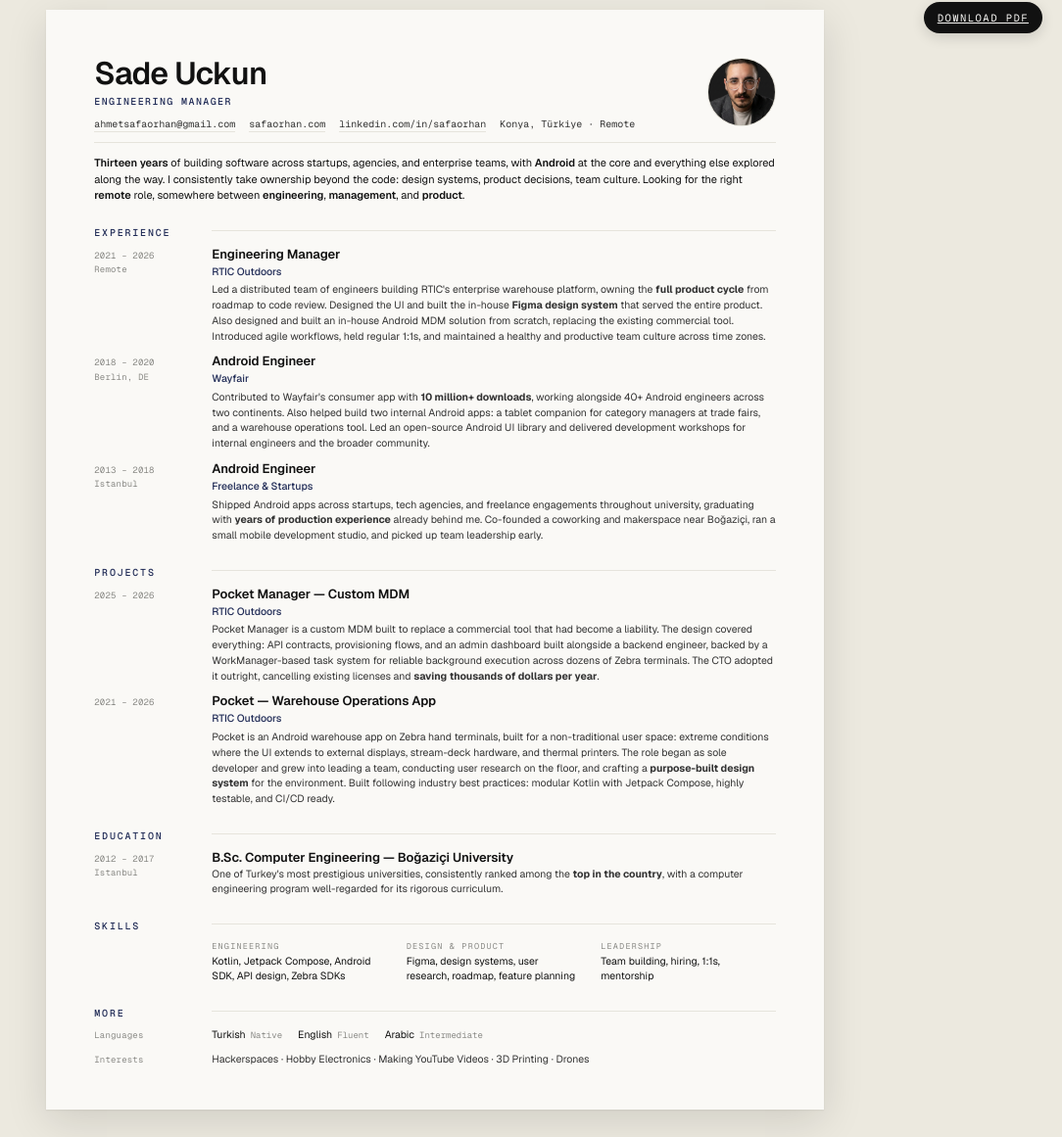
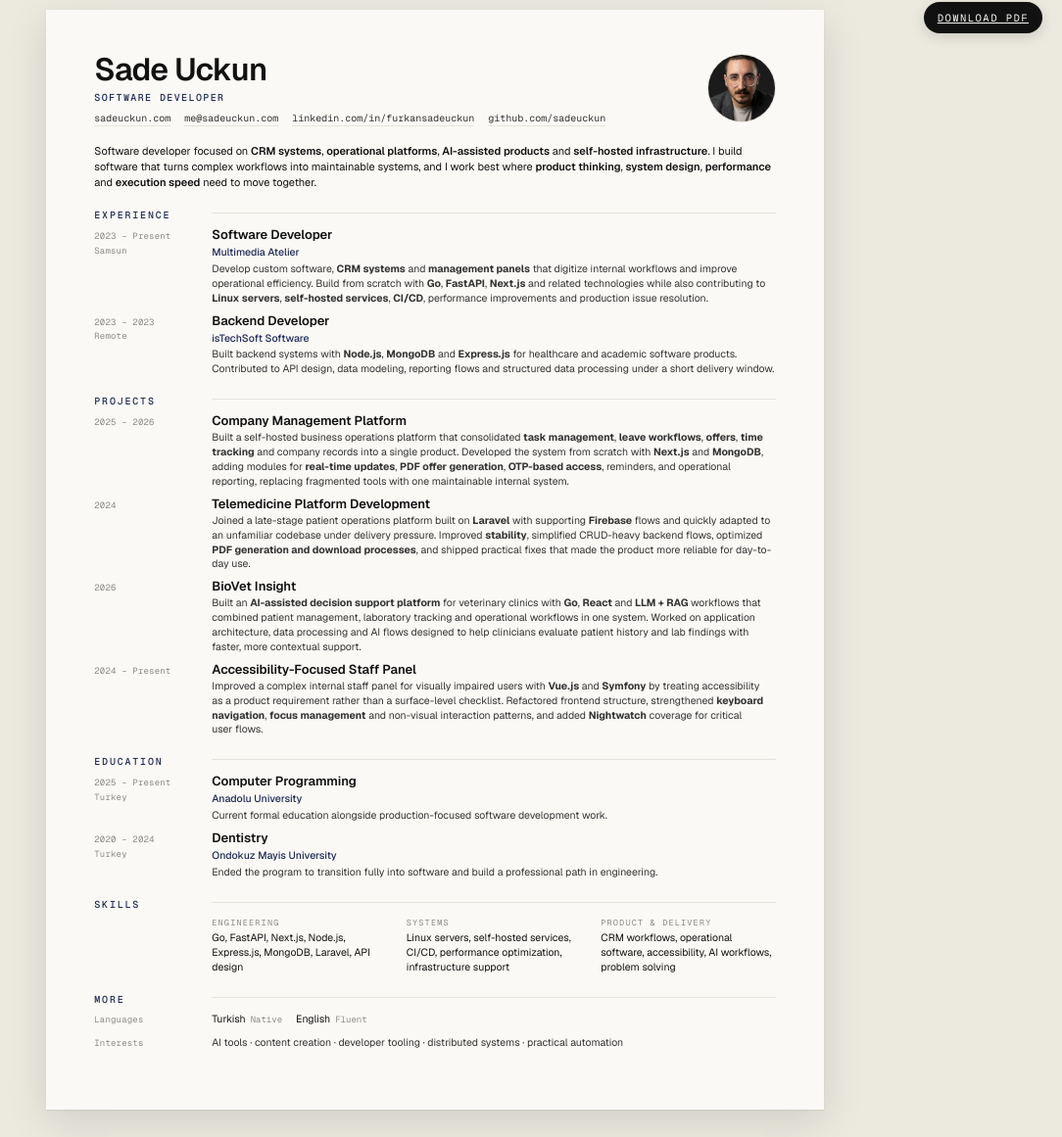
Before and after one commit to sadeuckun/sadeuckun-com, a plain HTML site: page cv/index.html in a window 1280 px wide. Shown: the part 18-1179 px from the top of the page at 98% size, without its empty margins (196-1280 px from the left). Drawn offline with nearby package versions, Linux system fonts and the light colour scheme.

Commit message:
cv page edited

```diff
--- a/cv/index.html
+++ b/cv/index.html
@@ -18,8 +18,8 @@
     --rule: #e6e4dc;
     --accent: #1f2a55;
     --accent-soft: #1f2a5510;
-    --density-row: 10px;
-    --density-section: 19px;
+    --density-row: 8px;
+    --density-section: 15px;
   }
 
   html, body {
@@ -50,7 +50,7 @@
     margin: 28px auto;
     background: var(--paper);
     color: var(--ink);
-    padding: 13mm 13mm 12mm 13mm;
+    padding: 12mm 13mm 11mm 13mm;
     box-sizing: border-box;
     box-shadow:
       0 1px 2px rgba(0,0,0,0.06),
@@ -67,8 +67,7 @@
     grid-template-columns: 1fr auto;
     gap: 20px;
     align-items: start;
-    padding-bottom: 12px;
-    border-bottom: 1px solid var(--rule);
+    padding-bottom: 10px;
   }
   .name {
     font-family: 'Geist', sans-serif;
@@ -85,7 +84,7 @@
     text-transform: uppercase;
     letter-spacing: 0.14em;
     color: var(--accent);
-    margin-bottom: 10px;
+    margin-bottom: 8px;
     font-weight: 500;
   }
   .contact {
@@ -125,9 +124,9 @@
   /* Summary */
   .summary {
     font-size: 11px;
-    line-height: 1.5;
+    line-height: 1.42;
     color: var(--ink);
-    margin: 12px 0 0 0;
+    margin: 10px 0 0 0;
     text-wrap: pretty;
   }
   .summary strong { font-weight: 600; }
@@ -141,7 +140,7 @@
     grid-template-columns: 100px 1fr;
     gap: 20px;
     align-items: baseline;
-    margin-bottom: 8px;
+    margin-bottom: 6px;
   }
   .section-title {
     font-family: 'Geist Mono', monospace;
@@ -181,7 +180,7 @@
     color: var(--ink-mute);
     margin-top: 1px;
   }
-  .row-body { font-size: 11px; line-height: 1.5; color: var(--ink-soft); }
+  .row-body { font-size: 11px; line-height: 1.42; color: var(--ink-soft); }
   .row-title {
     font-size: 13px;
     font-weight: 600;
@@ -194,13 +193,13 @@
     color: var(--accent);
     font-weight: 500;
     margin-top: 1px;
-    margin-bottom: 3px;
+    margin-bottom: 2px;
   }
   body.dark .row-company { color: #a8b4ff; }
   .row-desc {
     color: var(--ink-soft);
     font-size: 10.5px;
-    line-height: 1.5;
+    line-height: 1.42;
     text-wrap: pretty;
   }
   .row-desc a {
@@ -215,7 +214,7 @@
   .skills-grid {
     display: grid;
     grid-template-columns: repeat(3, 1fr);
-    gap: 8px 20px;
+    gap: 6px 20px;
     font-size: 10.5px;
   }
   .skill-label {
@@ -232,7 +231,7 @@
   .pill-list {
     display: flex;
     flex-wrap: wrap;
-    gap: 4px 16px;
+    gap: 4px 14px;
     font-size: 10.5px;
     color: var(--ink);
   }
@@ -288,12 +287,12 @@
     <header class="header">
       <div>
         <h1 class="name">Sade Uckun</h1>
-        <div class="role">Engineering Manager</div>
+        <div class="role">Software Developer</div>
         <div class="contact">
-          <span><a href="mailto:ahmetsafaorhan@gmail.com" target="_blank" rel="noreferrer">ahmetsafaorhan@gmail.com</a></span>
-          <span><a href="https://safaorhan.com" target="_blank" rel="noreferrer">safaorhan.com</a></span>
-          <span><a href="https://www.linkedin.com/in/safaorhan" target="_blank" rel="noreferrer">linkedin.com/in/safaorhan</a></span>
-          <span>Konya, Türkiye · Remote</span>
+          <span><a href="https://sadeuckun.com" target="_blank" rel="noreferrer">sadeuckun.com</a></span>
+          <span><a href="mailto:me@sadeuckun.com">me@sadeuckun.com</a></span>
+          <span><a href="https://www.linkedin.com/in/furkansadeuckun/" target="_blank" rel="noreferrer">linkedin.com/in/furkansadeuckun</a></span>
+          <span><a href="https://github.com/sadeuckun" target="_blank" rel="noreferrer">github.com/sadeuckun</a></span>
         </div>
       </div>
       <div class="photo" aria-label="Headshot">
@@ -302,7 +301,7 @@
     </header>
 
     <p class="summary">
-      <strong>Thirteen years</strong> of building software across startups, agencies, and enterprise teams, with <strong>Android</strong> at the core and everything else explored along the way. I consistently take ownership beyond the code: design systems, product decisions, team culture. Looking for the right <strong>remote</strong> role, somewhere between <strong>engineering</strong>, <strong>management</strong>, and <strong>product</strong>.
+      Software developer focused on <strong>CRM systems</strong>, <strong>operational platforms</strong>, <strong>AI-assisted products</strong> and <strong>self-hosted infrastructure</strong>. I build software that turns complex workflows into maintainable systems, and I work best where <strong>product thinking</strong>, <strong>system design</strong>, <strong>performance</strong> and <strong>execution speed</strong> need to move together.
     </p>
 
     <section class="block">
@@ -312,29 +311,20 @@
       </div>
 
       <div class="row">
-        <div class="row-meta">2021 – 2026<span class="loc">Remote</span></div>
+        <div class="row-meta">2023 – Present<span class="loc">Samsun</span></div>
         <div class="row-body">
-          <div class="row-title">Engineering Manager</div>
-          <div class="row-company">RTIC Outdoors</div>
-          <div class="row-desc">Led a distributed team of engineers building RTIC's enterprise warehouse platform, owning the <strong>full product cycle</strong> from roadmap to code review. Designed the UI and built the in-house <strong>Figma design system</strong> that served the entire product. Also designed and built an in-house Android MDM solution from scratch, replacing the existing commercial tool. Introduced agile workflows, held regular 1:1s, and maintained a healthy and productive team culture across time zones.</div>
+          <div class="row-title">Software Developer</div>
+          <div class="row-company">Multimedia Atelier</div>
+          <div class="row-desc">Develop custom software, <strong>CRM systems</strong> and <strong>management panels</strong> that digitize internal workflows and improve operational efficiency. Build from scratch with <strong>Go</strong>, <strong>FastAPI</strong>, <strong>Next.js</strong> and related technologies while also contributing to <strong>Linux servers</strong>, <strong>self-hosted services</strong>, <strong>CI/CD</strong>, performance improvements and production issue resolution.</div>
         </div>
       </div>
 
       <div class="row">
-        <div class="row-meta">2018 – 2020<span class="loc">Berlin, DE</span></div>
+        <div class="row-meta">2023 – 2023<span class="loc">Remote</span></div>
         <div class="row-body">
-          <div class="row-title">Android Engineer</div>
-          <div class="row-company">Wayfair</div>
-          <div class="row-desc">Contributed to Wayfair's consumer app with <strong>10 million+ downloads</strong>, working alongside 40+ Android engineers across two continents. Also helped build two internal Android apps: a tablet companion for category managers at trade fairs, and a warehouse operations tool. Led an open-source Android UI library and delivered development workshops for internal engineers and the broader community.</div>
-        </div>
-      </div>
-
-      <div class="row">
-        <div class="row-meta">2013 – 2018<span class="loc">Istanbul</span></div>
-        <div class="row-body">
-          <div class="row-title">Android Engineer</div>
-          <div class="row-company">Freelance &amp; Startups</div>
-          <div class="row-desc">Shipped Android apps across startups, tech agencies, and freelance engagements throughout university, graduating with <strong>years of production experience</strong> already behind me. Co-founded a coworking and makerspace near Boğaziçi, ran a small mobile development studio, and picked up team leadership early.</div>
+          <div class="row-title">Backend Developer</div>
+          <div class="row-company">isTechSoft Software</div>
+          <div class="row-desc">Built backend systems with <strong>Node.js</strong>, <strong>MongoDB</strong> and <strong>Express.js</strong> for healthcare and academic software products. Contributed to API design, data modeling, reporting flows and structured data processing under a short delivery window.</div>
         </div>
       </div>
     </section>
@@ -348,18 +338,32 @@
       <div class="row">
         <div class="row-meta">2025 – 2026</div>
         <div class="row-body">
-          <div class="row-title">Pocket Manager — Custom MDM</div>
-          <div class="row-company">RTIC Outdoors</div>
-          <div class="row-desc">Pocket Manager is a custom MDM built to replace a commercial tool that had become a liability. The design covered everything: API contracts, provisioning flows, and an admin dashboard built alongside a backend engineer, backed by a WorkManager-based task system for reliable background execution across dozens of Zebra terminals. The CTO adopted it outright, cancelling existing licenses and <strong>saving thousands of dollars per year</strong>.</div>
+          <div class="row-title">Company Management Platform</div>
+          <div class="row-desc">Built a self-hosted business operations platform that consolidated <strong>task management</strong>, <strong>leave workflows</strong>, <strong>offers</strong>, <strong>time tracking</strong> and company records into a single product. Developed the system from scratch with <strong>Next.js</strong> and <strong>MongoDB</strong>, adding modules for <strong>real-time updates</strong>, <strong>PDF offer generation</strong>, <strong>OTP-based access</strong>, reminders, and operational reporting, replacing fragmented tools with one maintainable internal system.</div>
         </div>
       </div>
 
       <div class="row">
-        <div class="row-meta">2021 – 2026</div>
+        <div class="row-meta">2024</div>
         <div class="row-body">
-          <div class="row-title">Pocket — Warehouse Operations App</div>
-          <div class="row-company">RTIC Outdoors</div>
-          <div class="row-desc">Pocket is an Android warehouse app on Zebra hand terminals, built for a non-traditional user space: extreme conditions where the UI extends to external displays, stream-deck hardware, and thermal printers. The role began as sole developer and grew into leading a team, conducting user research on the floor, and crafting a <strong>purpose-built design system</strong> for the environment. Built following industry best practices: modular Kotlin with Jetpack Compose, highly testable, and CI/CD ready.</div>
+          <div class="row-title">Telemedicine Platform Development</div>
+          <div class="row-desc">Joined a late-stage patient operations platform built on <strong>Laravel</strong> with supporting <strong>Firebase</strong> flows and quickly adapted to an unfamiliar codebase under delivery pressure. Improved <strong>stability</strong>, simplified CRUD-heavy backend flows, optimized <strong>PDF generation and download processes</strong>, and shipped practical fixes that made the product more reliable for day-to-day use.</div>
+        </div>
+      </div>
+
+      <div class="row">
+        <div class="row-meta">2026</div>
+        <div class="row-body">
+          <div class="row-title">BioVet Insight</div>
+          <div class="row-desc">Built an <strong>AI-assisted decision support platform</strong> for veterinary clinics with <strong>Go</strong>, <strong>React</strong> and <strong>LLM + RAG</strong> workflows that combined patient management, laboratory tracking and operational workflows in one system. Worked on application architecture, data processing and AI flows designed to help clinicians evaluate patient history and lab findings with faster, more contextual support.</div>
+        </div>
+      </div>
+
+      <div class="row">
+        <div class="row-meta">2024 – Present</div>
+        <div class="row-body">
+          <div class="row-title">Accessibility-Focused Staff Panel</div>
+          <div class="row-desc">Improved a complex internal staff panel for visually impaired users with <strong>Vue.js</strong> and <strong>Symfony</strong> by treating accessibility as a product requirement rather than a surface-level checklist. Refactored frontend structure, strengthened <strong>keyboard navigation</strong>, <strong>focus management</strong> and non-visual interaction patterns, and added <strong>Nightwatch</strong> coverage for critical user flows.</div>
         </div>
       </div>
     </section>
@@ -371,10 +375,20 @@
       </div>
 
       <div class="row">
-        <div class="row-meta">2012 – 2017<span class="loc">Istanbul</span></div>
+        <div class="row-meta">2025 – Present<span class="loc">Turkey</span></div>
         <div class="row-body">
-          <div class="row-title">B.Sc. Computer Engineering — Boğaziçi University</div>
-          <div class="row-desc">One of Turkey's most prestigious universities, consistently ranked among the <strong>top in the country</strong>, with a computer engineering program well-regarded for its rigorous curriculum.</div>
+          <div class="row-title">Computer Programming</div>
+          <div class="row-company">Anadolu University</div>
+          <div class="row-desc">Current formal education alongside production-focused software development work.</div>
+        </div>
+      </div>
+
+      <div class="row">
+        <div class="row-meta">2020 – 2024<span class="loc">Turkey</span></div>
+        <div class="row-body">
+          <div class="row-title">Dentistry</div>
+          <div class="row-company">Ondokuz Mayis University</div>
+          <div class="row-desc">Ended the program to transition fully into software and build a professional path in engineering.</div>
         </div>
       </div>
     </section>
@@ -389,15 +403,15 @@
         <div class="skills-grid">
           <div class="skill-group">
             <div class="skill-label">Engineering</div>
-            <div class="skill-list">Kotlin, Jetpack Compose, Android SDK, API design, Zebra SDKs</div>
+            <div class="skill-list">Go, FastAPI, Next.js, Node.js, Express.js, MongoDB, Laravel, API design</div>
           </div>
           <div class="skill-group">
-            <div class="skill-label">Design &amp; Product</div>
-            <div class="skill-list">Figma, design systems, user research, roadmap, feature planning</div>
+            <div class="skill-label">Systems</div>
+            <div class="skill-list">Linux servers, self-hosted services, CI/CD, performance optimization, infrastructure support</div>
           </div>
           <div class="skill-group">
-            <div class="skill-label">Leadership</div>
-            <div class="skill-list">Team building, hiring, 1:1s, mentorship</div>
+            <div class="skill-label">Product &amp; Delivery</div>
+            <div class="skill-list">CRM workflows, operational software, accessibility, AI workflows, problem solving</div>
           </div>
         </div>
       </div>
@@ -413,12 +427,11 @@
         <div class="pill-list">
           <span class="item">Turkish<span class="lvl">Native</span></span>
           <span class="item">English<span class="lvl">Fluent</span></span>
-          <span class="item">Arabic<span class="lvl">Intermediate</span></span>
         </div>
       </div>
       <div class="row">
         <div class="row-meta">Interests</div>
-        <div class="row-desc">Hackerspaces · Hobby Electronics · Making YouTube Videos · 3D Printing · Drones</div>
+        <div class="row-desc">AI tools · content creation · developer tooling · distributed systems · practical automation</div>
       </div>
     </section>
 
```
Also changed, not shown: index.html (+4 -4 lines), 1 other file.
